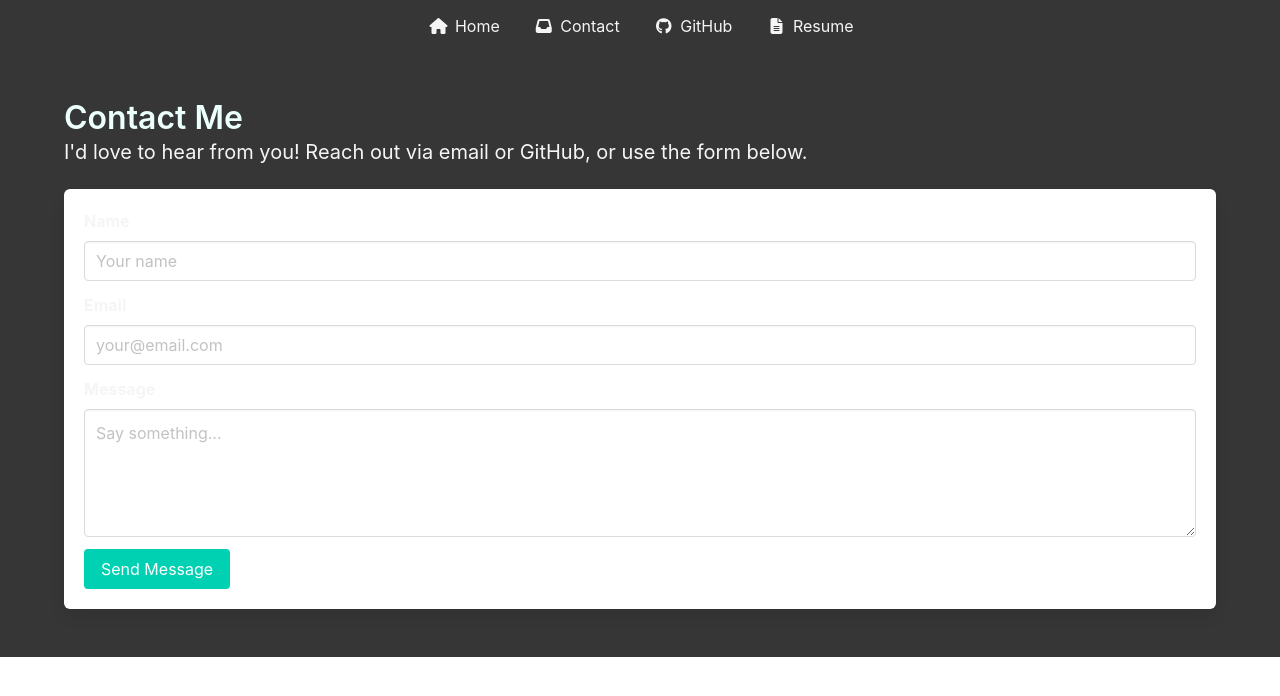
After one commit to viurdaneta/portfolio, a Django app: page /contact/ in a window 1280 px wide. The commit adds this page. Shown: the top 696 px of the page. Run offline with Django 5.2, Linux system fonts and the light colour scheme.

Commit message:
Home page and part of contacts page

```diff
--- a/portfolio/settings.py
+++ b/portfolio/settings.py
@@ -114,7 +114,7 @@ USE_TZ = True
 # Static files (CSS, JavaScript, Images)
 # https://docs.djangoproject.com/en/5.2/howto/static-files/
 
-STATIC_URL = "static/"
+STATIC_URL = "/static/"
 STATIC_ROOT = BASE_DIR / 'static'
 
 
--- a/showcase/models.py
+++ b/showcase/models.py
@@ -3,7 +3,7 @@ from django.db import models
 # Create your models here.
 class Project(models.Model):
     title = models.CharField(max_length=30)
-    description = models.TextField(max_length=30)
+    description = models.TextField()
     tools = models.CharField(max_length=200)
     url = models.URLField()
 class ProjectImage(models.Model):
--- a/showcase/templates/showcase/base.html
+++ b/showcase/templates/showcase/base.html
@@ -1,14 +1,46 @@
 <!DOCTYPE html>
-<html lang="en">
-<head>
-    <meta charset="UTF-8">
-    <title>{% block title %}My Portfolio{% endblock %}</title>
-    <link rel="stylesheet" href="https://cdn.jsdelivr.net/npm/bootstrap@5.3.0/dist/css/bootstrap.min.css">
-</head>
-<body>
-    <div class="container mt-4">
-        {% block content %}
-        {% endblock %}
+<meta name="viewport" content="width=device-width, initial-scale=1">
+
+<html>
+{% load static%}
+
+
+  <head>
+    <meta charset="utf-8">
+    <meta name="viewport" content="width=device-width, initial-scale=1">
+    <title>Victor Urdaneta's Portfolio</title>
+    <link rel="stylesheet" href="https://cdn.jsdelivr.net/npm/bulma@0.9.4/css/bulma.min.css">
+    <link rel="stylesheet" href="https://cdnjs.cloudflare.com/ajax/libs/font-awesome/6.5.0/css/all.min.css">
+  </head>
+  <body>
+  <nav class="navbar has-background-grey-darker is-flex is-justify-content-center">
+    <div class="navbar-item">
+      <a class="has-text-light mx-4" href="{% url 'index' %}">
+        <span class="icon">
+          <i class="fas fa-house"></i>
+        </span>
+        <span>Home</span>
+      </a>
+
+      <a class="has-text-light mx-4" href="{% url 'contact' %}">
+        <span class="icon">
+          <i class="fas fa-inbox"></i>
+        </span>
+        <span>Contact</span>
+      </a>
+      <a class="has-text-light is-link mx-4" target="_blank" href="https://github.com/viurdaneta">
+        <span class="icon">
+          <i class="fab fa-github"></i>
+        </span>
+        <span>GitHub</span>
+      </a>
+      <a class="has-text-light mx-4" href="{% static 'Victor Urdaneta Resume.pdf' %}" target="_blank">
+        <span class="icon"><i class="fas fa-file-alt"></i></span>
+        <span>Resume</span>
+      </a>
     </div>
-</body>
+  </nav>
+          {% block content %}
+          {% endblock %}
+  </body>
 </html>
--- /dev/null
+++ b/showcase/templates/showcase/contact.html
@@ -0,0 +1,43 @@
+{% extends 'showcase/base.html' %}
+{% load static %}
+{% block title %}Contact{% endblock %}
+
+{% block content %}
+
+<section class="section has-background-grey-darker">
+  <div class="container">
+    <h1 class="title has-text-primary-light">Contact Me</h1>
+    <p class="subtitle has-text-light">I'd love to hear from you! Reach out via email or GitHub, or use the form below.</p>
+
+    <!-- Optional: Form (if you want one later) -->
+    <div class="box">
+      <form action="#" method="POST">
+        <div class="field">
+          <label class="label has-text-light">Name</label>
+          <div class="control">
+            <input class="input" type="text" placeholder="Your name">
+          </div>
+        </div>
+
+        <div class="field">
+          <label class="label has-text-light">Email</label>
+          <div class="control">
+            <input class="input" type="email" placeholder="your@email.com">
+          </div>
+        </div>
+
+        <div class="field">
+          <label class="label has-text-light">Message</label>
+          <div class="control">
+            <textarea class="textarea" placeholder="Say something..."></textarea>
+          </div>
+        </div>
+
+        <div class="control">
+          <button class="button is-primary">Send Message</button>
+        </div>
+      </form>
+    </div>
+  </div>
+</section>
+{% endblock %}
--- a/showcase/urls.py
+++ b/showcase/urls.py
@@ -3,4 +3,6 @@ from . import views
 
 urlpatterns = [
     path("", views.index, name="index"),
+    path("contact/", views.contact, name="contact"),
+
 ]
--- a/showcase/views.py
+++ b/showcase/views.py
@@ -2,3 +2,6 @@ from django.shortcuts import render
 # Create your views here.
 def index(request):
     return render(request, 'showcase/index.html')
+
+def contact(request):
+    return render(request, 'showcase/contact.html')
```
Also changed, not shown: showcase/templates/showcase/index.html (+33 -1 lines), db.sqlite3, showcase/migrations/0002_alter_project_description.py (added), showcase/static/showcase/images/colorado.jpeg (added), showcase/static/showcase/images/me.jpeg (added), 1 other file.
